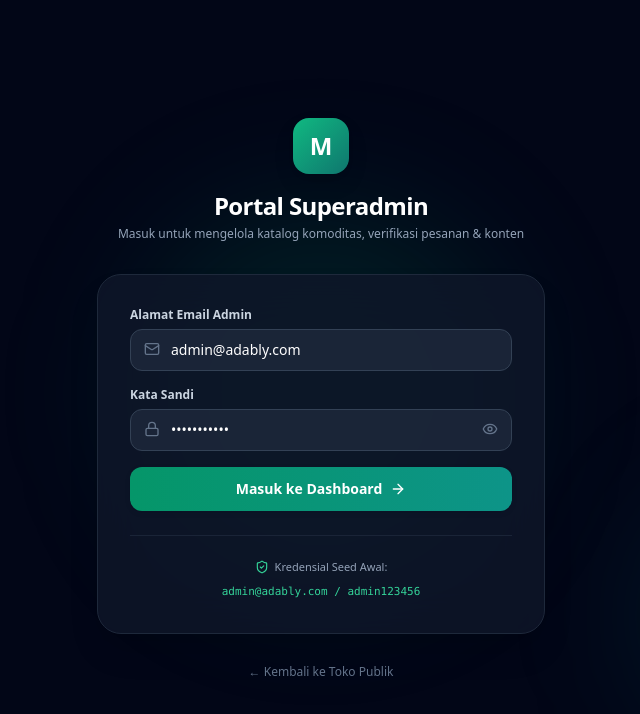
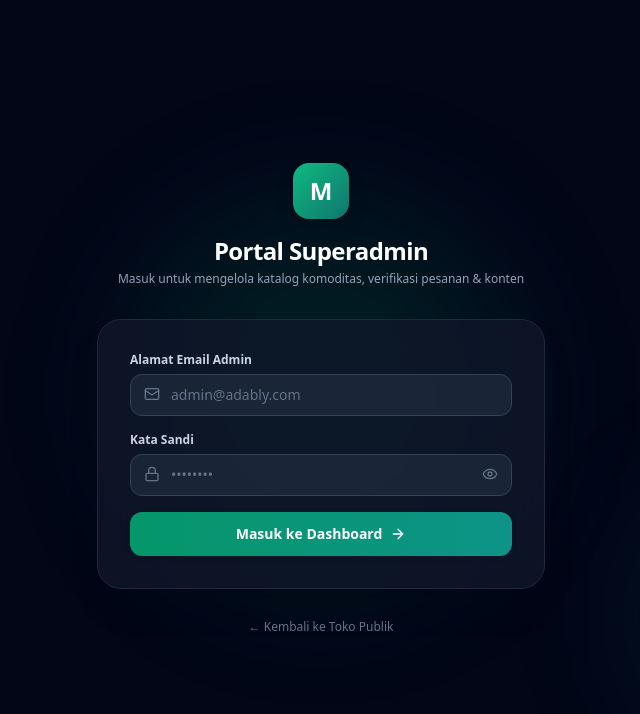
Before and after one commit to dhikoh/mineral, a Next.js app: page /admin/login in a window 1280 px wide. Shown: the top 714 px of the page, without its empty margins (319-959 px from the left). Built offline with nearby package versions, Linux system fonts and the light colour scheme; no server answers; the database is empty.

Commit message:
fix(security): hapus autofill hardcoded kredensial dan helper note di login admin

```diff
--- a/src/app/admin/login/page.tsx
+++ b/src/app/admin/login/page.tsx
@@ -2,12 +2,12 @@
 
 import { useState } from 'react';
 import { useRouter } from 'next/navigation';
-import { ShieldCheck, Lock, Mail, Eye, EyeOff, Loader2, ArrowRight } from 'lucide-react';
+import { Lock, Mail, Eye, EyeOff, Loader2, ArrowRight } from 'lucide-react';
 import Link from 'next/link';
 
 export default function AdminLoginPage() {
-  const [email, setEmail] = useState('admin@adably.com');
-  const [password, setPassword] = useState('admin123456');
+  const [email, setEmail] = useState('');
+  const [password, setPassword] = useState('');
   const [showPassword, setShowPassword] = useState(false);
   const [loading, setLoading] = useState(false);
   const [error, setError] = useState<string | null>(null);
@@ -135,16 +135,6 @@ export default function AdminLoginPage() {
             </button>
           </form>
 
-          {/* Helper Credentials Note */}
-          <div className="mt-6 pt-5 border-t border-slate-800/80 text-center">
-            <div className="inline-flex items-center gap-1.5 text-[11px] text-slate-400">
-              <ShieldCheck className="h-3.5 w-3.5 text-emerald-400" />
-              <span>Kredensial Seed Awal:</span>
-            </div>
-            <p className="mt-1 font-mono text-[11px] text-emerald-400">
-              admin@adably.com / admin123456
-            </p>
-          </div>
         </div>
 
         {/* Back to storefront link */}
```
Also changed, not shown: 1 other file (tests, documents, lock files or other folders).
